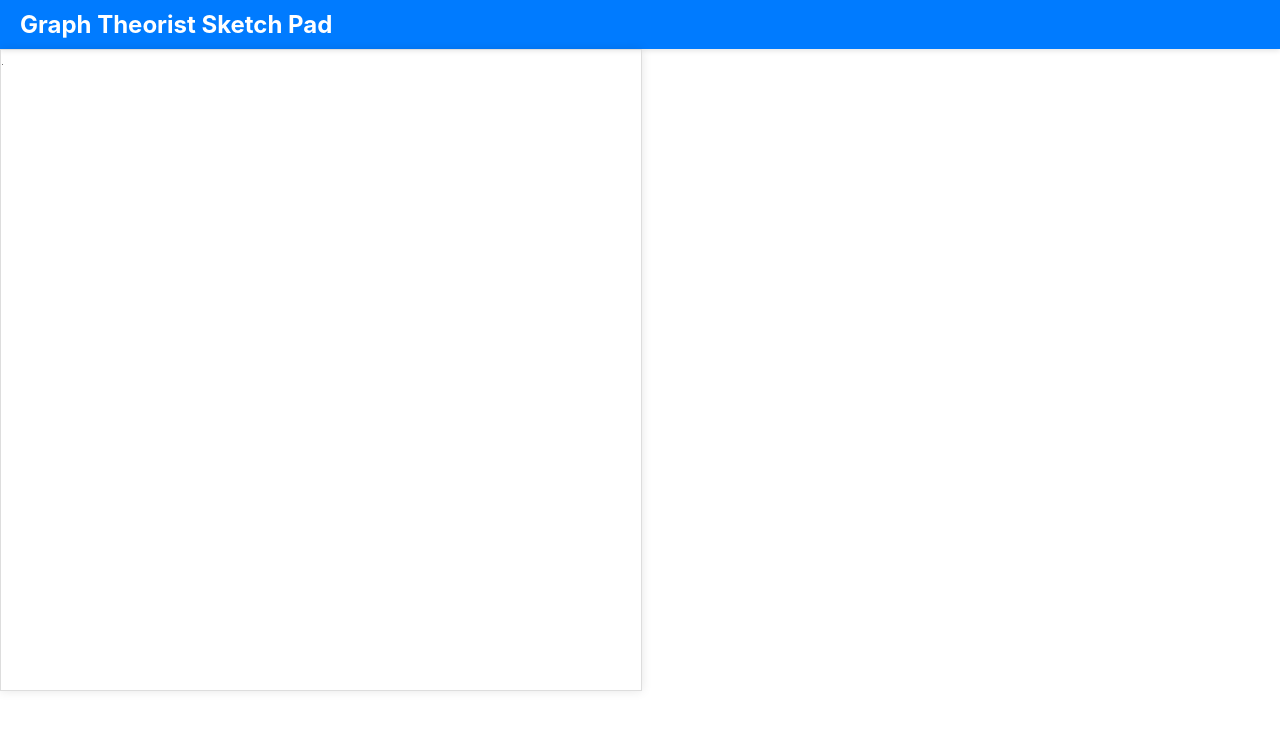
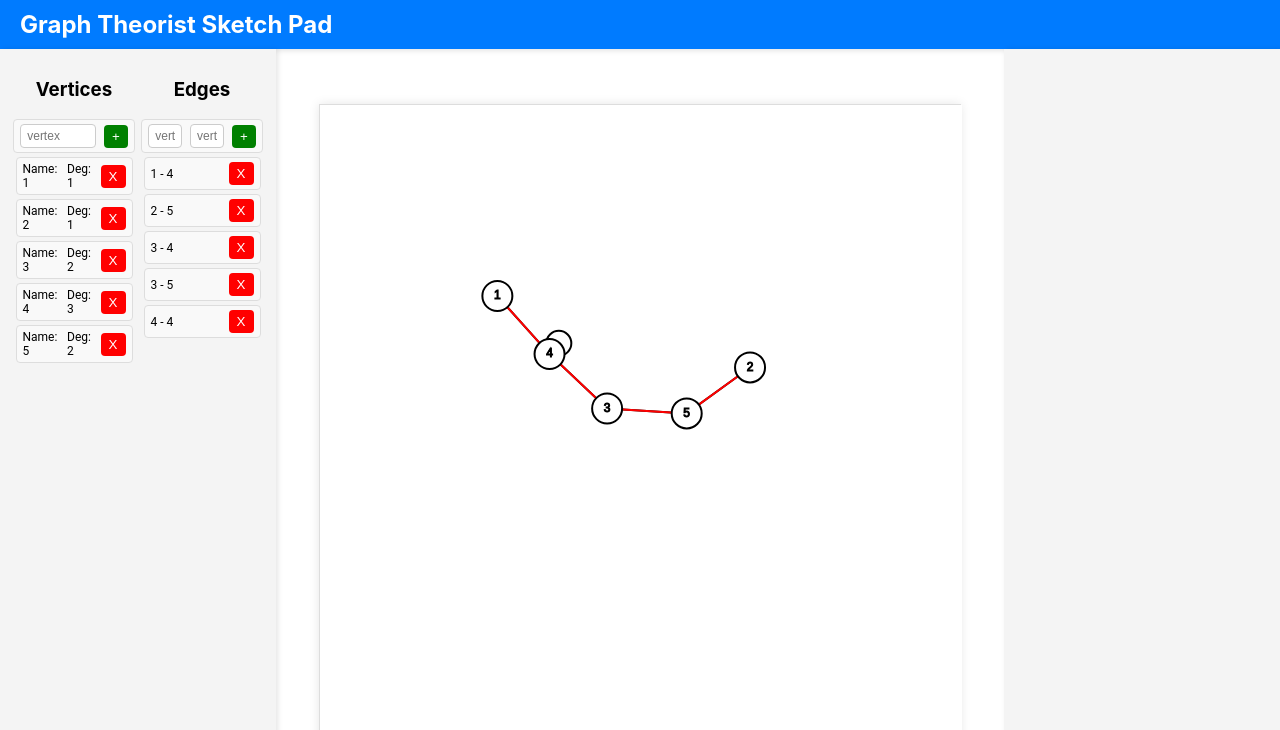
Before and after one commit to SamStan4/graph-theorist-sketch-pad, a React (Create React App) app in the folder client/: page / in a window 1280 px wide. Shown: the top 730 px of the page. Built offline with nearby package versions, Linux system fonts and the light colour scheme.

Commit message:
left side panel working again

```diff
--- a/client/src/componets/AddEdgeItem.js
+++ b/client/src/componets/AddEdgeItem.js
@@ -1,16 +1,16 @@
 import { useState } from "react";
 
-const AddEdgeItem = ({ onAdd }) => {
-  const [nodeOneName, setNodeOneName] = useState("");
-  const [nodeTwoName, setNodeTwoName] = useState("");
+const AddEdgeItem = ({ onAddEdge }) => {
+  const [vertexOneName, setVertexOneName] = useState("");
+  const [vertexTwoName, setVertexTwoName] = useState("");
 
   const handleAddEdge = () => {
-    const nodeOne = nodeOneName.trim();
-    const nodeTwo = nodeTwoName.trim();
-    if (nodeOne && nodeTwo) {
-      onAdd(nodeOne, nodeTwo);
-      setNodeOneName("");
-      setNodeTwoName("");
+    const vertexOne = vertexOneName.trim();
+    const vertexTwo = vertexTwoName.trim();
+    if (vertexOne && vertexTwo) {
+      onAddEdge(vertexOne, vertexTwo);
+      setVertexOneName("");
+      setVertexTwoName("");
     } else {
       alert("enter a vertex for both fields");
     }
@@ -35,8 +35,8 @@ const AddEdgeItem = ({ onAdd }) => {
     >
       <input
         type="text"
-        value={nodeOneName}
-        onChange={(e) => setNodeOneName(e.target.value)}
+        value={vertexOneName}
+        onChange={(e) => setVertexOneName(e.target.value)}
         placeholder="vertex"
         style={{
           padding: "4px 6px",
@@ -50,8 +50,8 @@ const AddEdgeItem = ({ onAdd }) => {
       />
       <input
         type="text"
-        value={nodeTwoName}
-        onChange={(e) => setNodeTwoName(e.target.value)}
+        value={vertexTwoName}
+        onChange={(e) => setVertexTwoName(e.target.value)}
         placeholder="vertex"
         style={{
           padding: "4px 6px",
--- a/client/src/componets/AddNodeItem.js
+++ b/client/src/componets/AddVertexItem.js
@@ -1,13 +1,13 @@
 import { useState } from "react";
 
-const AddNodeItem = ({ onAdd }) => {
-  const [newNodeName, setNewNodeName] = useState("");
+const AddVertexItem = ({ onAddVertex }) => {
+  const [newVertexName, setnewVertexName] = useState("");
 
-  const handleAddNode = () => {
-    const name = newNodeName.trim();
+  const handleAddVertex = () => {
+    const name = newVertexName.trim();
     if (name) {
-      onAdd(name);
-      setNewNodeName("");
+      onAddVertex(name);
+      setnewVertexName("");
     } else {
       alert("enter a vertex name");
     }
@@ -32,8 +32,8 @@ const AddNodeItem = ({ onAdd }) => {
     >
       <input
         type="text"
-        value={newNodeName}
-        onChange={(e) => setNewNodeName(e.target.value)} // Handle user input
+        value={newVertexName}
+        onChange={(e) => setnewVertexName(e.target.value)}
         placeholder="vertex"
         style={{
           padding: "4px 6px",
@@ -46,7 +46,7 @@ const AddNodeItem = ({ onAdd }) => {
         }}
       />
       <button
-        onClick={handleAddNode}
+        onClick={handleAddVertex}
         style={{
           backgroundColor: "green",
           color: "white",
@@ -62,4 +62,4 @@ const AddNodeItem = ({ onAdd }) => {
   );
 }
 
-export default AddNodeItem;
+export default AddVertexItem;
--- a/client/src/componets/EdgeColumn.js
+++ b/client/src/componets/EdgeColumn.js
@@ -1,18 +1,13 @@
 import { useEffect, useState } from "react";
+import AddEdgeItem from "./AddEdgeItem";
 import EdgeItem from "./EdgeItem";
-import AddEdgeItem from "./AddEdgeItem";
 
-const EdgeColumn = ({ graph, onRemove, onAdd }) => {
-  const [edges, setEdges] = useState(graph.getEdgeList());
+const EdgeColumn = ({ graph, onRemoveEdge, onAddEdge }) => {
+  const [edges, setEdges] = useState(graph.getAllEdgeNames());
 
   useEffect(() => {
-    setEdges(graph.getEdgeList());
+    setEdges(graph.getAllEdgeNames());
   }, [graph]);
-
-  const handleEdgeRemove = (nodeOne, nodeTwo) => {
-    onRemove(nodeOne, nodeTwo);
-    setEdges(graph.getEdgeList());
-  }
 
   return (
     <div
@@ -28,16 +23,18 @@ const EdgeColumn = ({ graph, onRemove, onAdd }) => {
         style={{
           textAlign: "center"
         }}
-        >Edges</h3>
+      >
+        Edges
+      </h3>
       <AddEdgeItem
-          onAdd={onAdd}
+        onAddEdge={onAddEdge}
       />
-        {edges.map(([nodeOne, nodeTwo], index) => (
+      {edges.map(([vertexOneName, vertexTwoName], index) => (
         <EdgeItem
           key={index}
-            nodeOne={nodeOne}
-            nodeTwo={nodeTwo}
-            onRemove={handleEdgeRemove}
+          vertexOne={vertexOneName}
+          vertexTwo={vertexTwoName}
+          onRemoveEdge={onRemoveEdge}
         />
       ))}
     </div>
--- a/client/src/componets/EdgeItem.js
+++ b/client/src/componets/EdgeItem.js
@@ -1,4 +1,4 @@
-const EdgeItem = ({ nodeOne, nodeTwo, onRemove }) => {
+const EdgeItem = ({ vertexOne, vertexTwo, onRemoveEdge }) => {
   return (
     <div
       style={{
@@ -15,9 +15,9 @@ const EdgeItem = ({ nodeOne, nodeTwo, onRemove }) => {
         fontSize: "12px"
       }}
     >
-      <span>{nodeOne} - {nodeTwo}</span>
+      <span>{vertexOne} - {vertexTwo}</span>
       <button
-        onClick={() => onRemove(nodeOne, nodeTwo)}
+        onClick={() => onRemoveEdge(vertexOne, vertexTwo)}
         style={{
           backgroundColor: "red",
           color: "white",
--- a/client/src/componets/GraphCanvas.js
+++ b/client/src/componets/GraphCanvas.js
@@ -127,7 +127,7 @@ const GraphCanvas = ({graph, showBridges, showMST, applyPhysics, sideLength}) =>
     return () => {
       p5Instance.remove();
     };
-  }, [graph]);
+  }, [graph, sideLength]);
 
   return (
     <div
--- a/client/src/componets/GraphProperties.js
+++ b/client/src/componets/GraphProperties.js
@@ -1,7 +1,7 @@
-import NodeColumn from "./NodeColumn.js";
 import EdgeColumn from "./EdgeColumn.js";
+import VertexColumn from "./VertexColumn.js";
 
-const GraphProperties = ({ graph, onRemoveNode, onRemoveEdge, onAddNode, onAddEdge }) => {
+const GraphProperties = ({ graph, onRemoveVertex, onRemoveEdge, onAddVertex, onAddEdge }) => {
   return (
     <div
       style={{
@@ -10,36 +10,20 @@ const GraphProperties = ({ graph, onRemoveNode, onRemoveEdge, onAddNode, onAddEd
         boxShadow: "2px 0 5px rgba(0, 0, 0, 0.1)",
         display: "flex",
         backgroundColor: "#f4f4f4",
-        flexDirection: "column"
+        flexDirection: "row",
+        justifyContent: "space-between"
       }}
     >
-      {/* <h2
-        style={{
-          textAlign: "center",
-          margin: "0",
-          padding: "10px"
-        }}
-      >
-        Graph Properties
-      </h2> */}
-      <div
-        style={{
-          display: "flex",
-          flex: 1,
-          overflow: "auto",
-        }}
-      >
-        <NodeColumn
-          graph={graph}
-          onRemove={onRemoveNode}
-          onAdd={onAddNode}
-        />
-        <EdgeColumn
-          graph={graph}
-          onRemove={onRemoveEdge}
-          onAdd={onAddEdge}
-        />
-      </div>
+      <VertexColumn
+        graph={graph}
+        onRemoveVertex={onRemoveVertex}
+        onAddVertex={onAddVertex}
+      />
+      <EdgeColumn
+        graph={graph}
+        onRemoveEdge={onRemoveEdge}
+        onAddEdge={onAddEdge}
+      />
     </div>
   );
 }
--- /dev/null
+++ b/client/src/componets/VertexColumn.js
@@ -0,0 +1,42 @@
+import { useEffect, useState } from "react";
+import AddVertexItem from "./AddVertexItem";
+import VertexItem from "./VertexItem.js"
+
+const VertexColumn = ({ graph, onRemoveVertex, onAddVertex }) => {
+  const [vertices, setVertices] = useState(graph.getAllVertexNamesAndDegree());
+  useEffect(() => {
+    setVertices(graph.getAllVertexNamesAndDegree());
+  }, [graph]);
+  return (
+    <div
+      style={{
+        display: "flex",
+        flexDirection: "column",
+        alignItems: "center",
+        width: "50%",
+        flex: 1,
+      }}
+    >
+      <h3
+        style={{
+          textAlign: "center",
+       }}
+      >
+        Vertices
+      </h3>
+      <AddVertexItem
+        onAddVertex={onAddVertex}
+      />
+      {vertices.map((vertexNameDeg, index) => (
+        <VertexItem
+          key={index}
+          vertexName={vertexNameDeg.name}
+          vertexDegree={vertexNameDeg.deg}
+          onRemoveVertex={onRemoveVertex}
+        />
+      ))}
+    </div>
+  );
+}
+
+export default VertexColumn;
--- a/client/src/componets/NodeItem.js
+++ b/client/src/componets/VertexItem.js
@@ -1,4 +1,4 @@
-const NodeItem = ({ nodeName, onRemove }) => {
+const VertexItem = ({ vertexName, vertexDegree, onRemoveVertex }) => {
   return (
     <div
     style={{
@@ -15,9 +15,10 @@ const NodeItem = ({ nodeName, onRemove }) => {
       fontSize: "12px"
     }}
     >
-      <span>{nodeName}</span>
+      <span>Name: {vertexName}</span>
+      <span>Deg: {vertexDegree}</span>
       <button
-        onClick={() => onRemove(nodeName)}
+        onClick={() => onRemoveVertex(vertexName)}
         style={{
           backgroundColor: "red",
           color: "white",
@@ -33,4 +34,4 @@ const NodeItem = ({ nodeName, onRemove }) => {
   );
 }
 
-export default NodeItem;
+export default VertexItem;
--- a/client/src/logic/Graph.js
+++ b/client/src/logic/Graph.js
@@ -85,8 +85,8 @@ export default class Graph {
                 this.edges.get(neighbor).delete(vertexName);
             });
             this.loops.delete(vertexName);
+            this.edges.delete(vertexName);
             this.vertices.delete(vertexName);
-            this.edges.delete(vertexName);
         }
     }
 
@@ -129,6 +129,41 @@ export default class Graph {
     getAllEdgeNames() {
         const edgeSet = new Set();
         // Get all regular edges first
+        for (const [vertexName, neighbors] of this.edges.entries()) {
+            for (const neighborName of neighbors) {
+                if (vertexName < neighborName) {
+                    edgeSet.add([vertexName, neighborName].join('±'));
+                }
+            }
+        }
+        for (const vertexName of this.loops) {
+            edgeSet.add([vertexName, vertexName].join('±'));
+        }
+        return Array.from(edgeSet).map(edge => edge.split('±'));
+    }
+
+    /**
+     * Gets the name of every vertex in the graph.
+     * @returns { string[] }
+     */
+    getAllVertexNames() {
+        return Array.from(this.vertices.keys());
+    }
+
+    getAllVertexNamesAndDegree() {
+        const vertexNamesAndDegrees = [];
+        for (const [vertexName, neighbors] of this.edges.entries()) {
+            const degree = neighbors.size + (this.loops.has(vertexName) ? 1 : 0);
+            vertexNamesAndDegrees.push({
+                name : vertexName,
+                deg : degree
+            });
+        }
+        return vertexNamesAndDegrees;
+    }
+
+    getAllEdgeNames() {
+        const edgeSet = new Set();
         for (const [vertexName, neighbors] of this.edges.entries()) {
             for (const neighborName of neighbors) {
                 if (vertexName < neighborName) {
--- a/client/src/pages/GraphEditPage.js
+++ b/client/src/pages/GraphEditPage.js
@@ -1,7 +1,9 @@
-import React, { useState, useEffect, useRef } from 'react';
+import React, { useState, useEffect } from 'react';
 import makeRandomGraph from './../logic/RandomGraph.js';
 import Navbar from "./../componets/Navbar.js"
 import GraphCanvas from './../componets/GraphCanvas.js';
+import GraphProperties from "./../componets/GraphProperties.js"
+import GraphStats from "./../componets/GraphStats.js"
 
 const GraphEditPage = () => {
   const [graph, setGraph] = useState(makeRandomGraph());
@@ -36,7 +38,7 @@ const GraphEditPage = () => {
 
   const deleteVertex = (vertex) => {
     const graphCpy = graph.clone();
-    graphCpy.deleteVertex(vertex);
+    graphCpy.removeVertex(vertex);
     setGraph(graphCpy);
   }
 
@@ -55,7 +57,7 @@ const GraphEditPage = () => {
       return;
     }
     const graphCpy = graph.clone();
-    graphCpy.addVertex(vertexName);
+    graphCpy.addVertexRandomPosition(vertexName);
     setGraph(graphCpy);
   }
 
@@ -89,19 +91,43 @@ const GraphEditPage = () => {
       <div
         style={{
           display:"flex",
+          flexDirection: "row",
+          justifyContent: "space-between",
           flex:1
         }}
       >
-        <GraphCanvas
+        <GraphProperties
           graph={graph}
-          showBridges={showBridges}
-          showMST={showMST}
-          applyPhysics={applyPhysics}
-          sideLength={viewportSize}
+          onRemoveVertex={deleteVertex}
+          onRemoveEdge={deleteEdge}
+          onAddVertex={addVertex}
+          onAddEdge={addEdge}
+        />
+        <div
+          style={{
+            flex: 1,
+            display: "flex",
+            justifyContent: "center",
+            alignItems: "center",
+          }}
+        >
+          <GraphCanvas
+            graph={graph}
+            showBridges={showBridges}
+            showMST={showMST}
+            applyPhysics={applyPhysics}
+            sideLength={viewportSize}
+          />
+        </div>
+        <GraphStats
+          graph={graph}
+          onShowBridgesToggle={toggleShowBridges}
+          onShowMSTToggle={toggleShowMST}
+          onApplyPhysicsToggle={toggleApplyPhysics}
         />
       </div>
     </div>
-  )
+  );
 }
 
 export default GraphEditPage;
```
Also changed, not shown: client/src/componets/GraphStats.js (+10 -22 lines), client/src/componets/NodeColumn.js (deleted, +0 -53 lines). Lines whose indentation alone changed are shown as unchanged.
